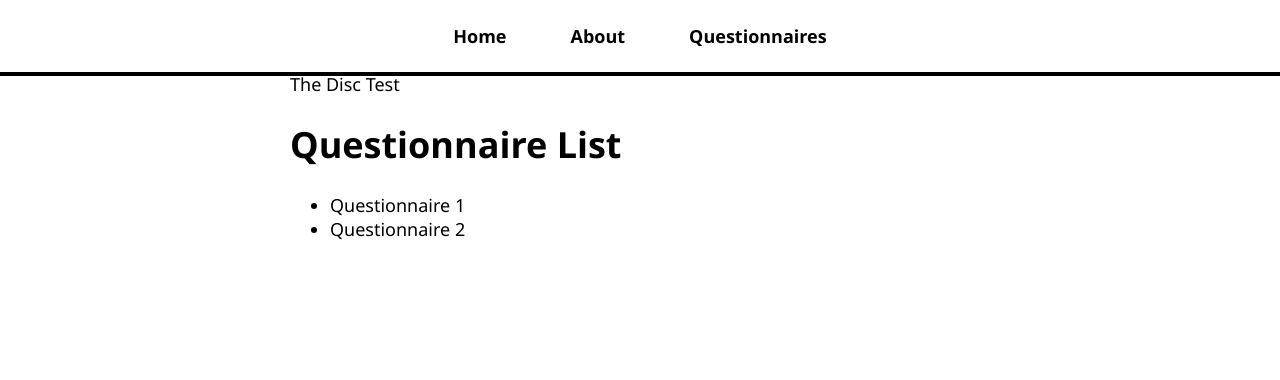
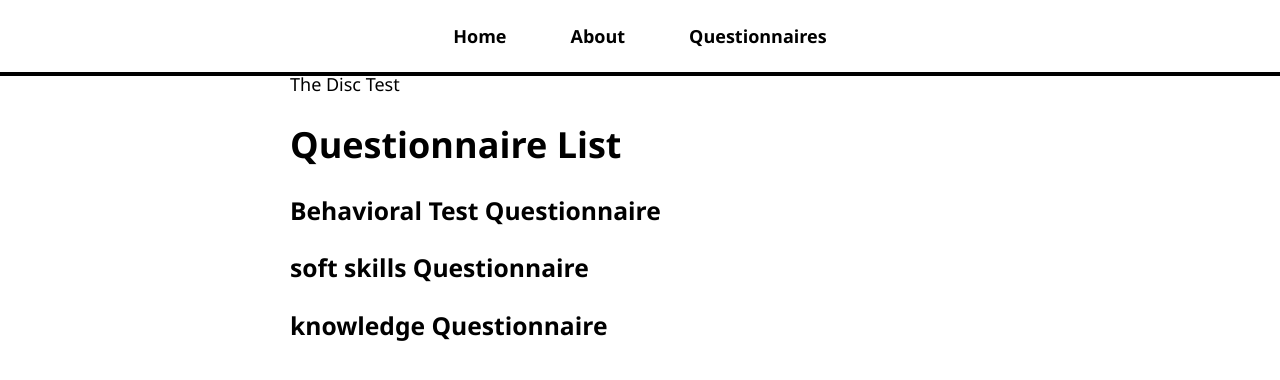
Before and after one commit to willianchu/factor_of_control, a React (Create React App) app: page /questionnaires in a window 1280 px wide. Shown: the top 380 px of the page. Built offline with nearby package versions, Linux system fonts and the light colour scheme.

Commit message:
Add Link to each questionaire in list

```diff
--- a/src/pages/QuestionnaireListPage.js
+++ b/src/pages/QuestionnaireListPage.js
@@ -1,16 +1,19 @@
-
+import { Link } from 'react-router-dom';
+import questionnaires from '../data/Questionnaires-Content';
 
 const QuestionnaireListPage = () => {
 
   return (
-    <div>
+    <>
       <h1>Questionnaire List</h1>
-
-        <ul>
-          <li>Questionnaire 1</li>
-          <li>Questionnaire 2</li>
-        </ul>
-          </div>
+      {questionnaires.map(questionnaire => (
+        <Link className="questionnaire-list-item" to={`/questionnaires/${questionnaire.name}`}>
+          <h3 key={questionnaire.name}>
+            <h3>{questionnaire.title}</h3>
+          </h3>
+        </Link>
+      ))}
+    </>
   );
 };
 
```
